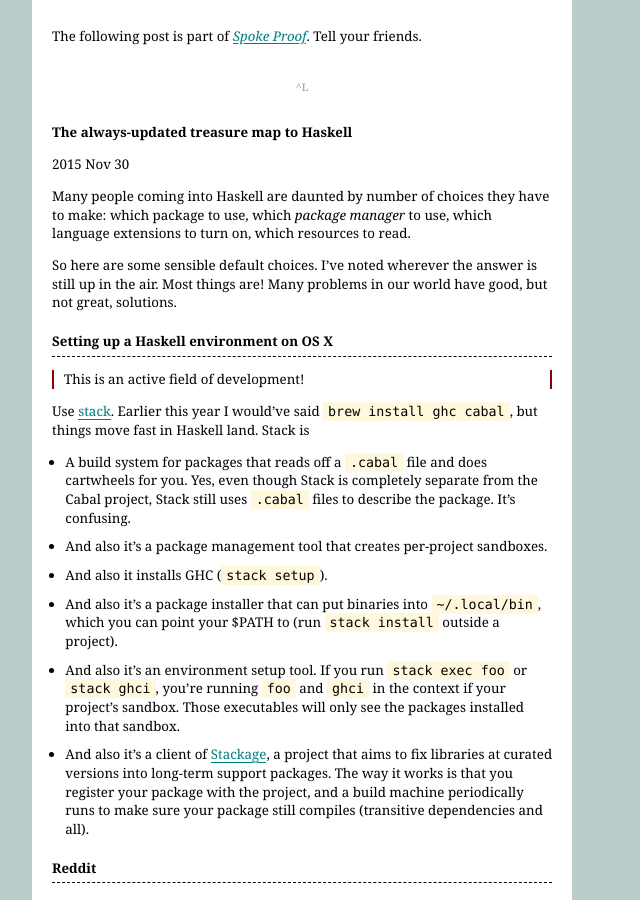
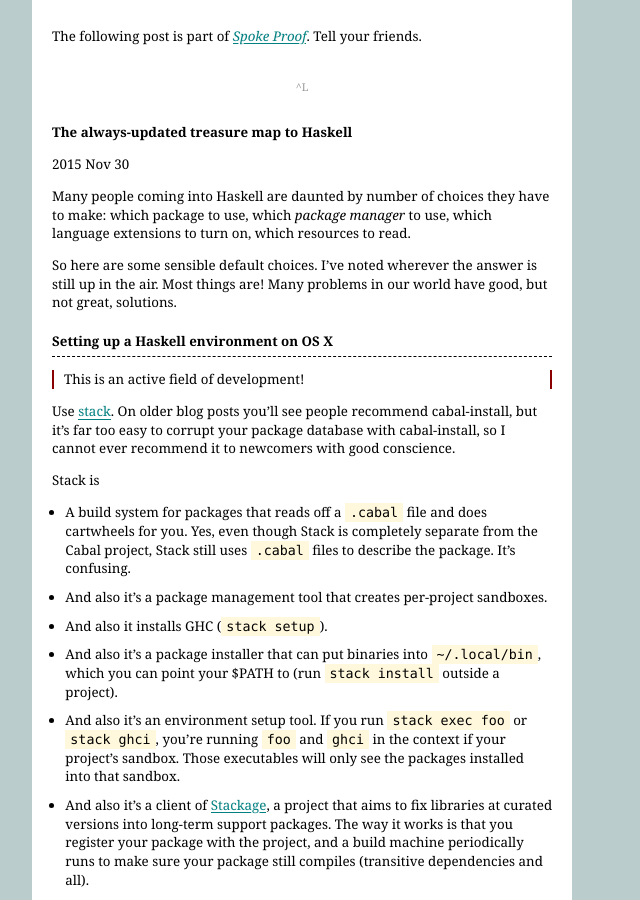
Before and after one commit to hlian/hao.codes, a Jekyll site: the page built from _posts/2015-11-30-haskell-treasure-map.md, in a window 1280 px wide and 900 px high. Shown: the whole window, without its empty margins (0-640 px from the left). Built offline with Jekyll 4.4.1, drawn with Linux system fonts in a browser that asks for light colours; Markdown is read by kramdown in place of the engine named in the settings; some of the changed text lies outside the part shown.

Commit message:
Update 2015-11-30-haskell-treasure-map.md

```diff
--- a/_posts/2015-11-30-haskell-treasure-map.md
+++ b/_posts/2015-11-30-haskell-treasure-map.md
@@ -12,7 +12,9 @@ So here are some sensible default choices. I've noted wherever the answer is sti
 
 >  This is an active field of development!
 
-Use [stack](http://docs.haskellstack.org/en/stable/README.html#quick-start-guide). Earlier this year I would've said `brew install ghc cabal`, but things move fast in Haskell land. Stack is
+Use [stack](http://docs.haskellstack.org/en/stable/README.html#quick-start-guide). On older blog posts you'll see people recommend cabal-install, but it's far too easy to corrupt your package database with cabal-install, so I cannot ever recommend it to newcomers with good conscience.
+
+Stack is
 
 * A build system for packages that reads off a `.cabal` file and does cartwheels for you. Yes, even though Stack is completely separate from the Cabal project, Stack still uses `.cabal` files to describe the package. It's confusing.
 
@@ -25,6 +27,8 @@ Use [stack](http://docs.haskellstack.org/en/stable/README.html#quick-start-guide
 * And also it's an environment setup tool. If you run `stack exec foo` or `stack ghci`, you're running `foo` and `ghci` in the context if your project's sandbox. Those executables will only see the packages installed into that sandbox.
 
 * And also it's a client of [Stackage](http://www.stackage.org), a project that aims to fix libraries at curated versions into long-term support packages. The way it works is that you register your package with the project, and a build machine periodically runs to make sure your package still compiles (transitive dependencies and all).
+
+Awooga: OS X users will be tempted to use Homebrew to install Stack but that will compile it from source (it's not always bottled). Best to [just unzip an official release](https://github.com/commercialhaskell/stack/releases).
 
 ## Reddit
 
```
